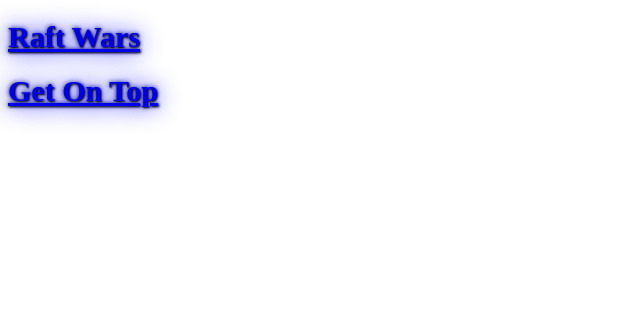
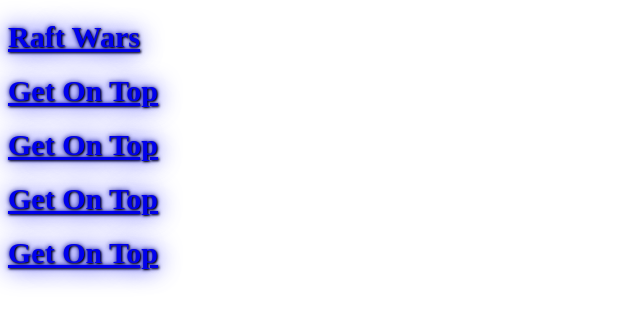
Before and after one commit to nerp1/nerp1.github.io, a plain HTML site: page index.html in a window 1280 px wide. Shown: the whole page, without its empty margins (0-640 px from the left). Drawn offline with Linux system fonts and the light colour scheme.

Commit message:
Update index.html

```diff
--- a/index.html
+++ b/index.html
@@ -7,5 +7,8 @@
   <body>
     <h1><a href="gamesites/raftwars.html">Raft Wars</a></h1>
 	<h1><a href="gamesites/getontop.html">Get On Top</a></h1>
+	<h1><a href="gamesites/gunmay.html">Get On Top</a></h1>
+	<h1><a href="gamesites/pixelquest.html">Get On Top</a></h1>
+	<h1><a href="gamesites/raftwar2.html">Get On Top</a></h1>
  </body>
 </html>
```
